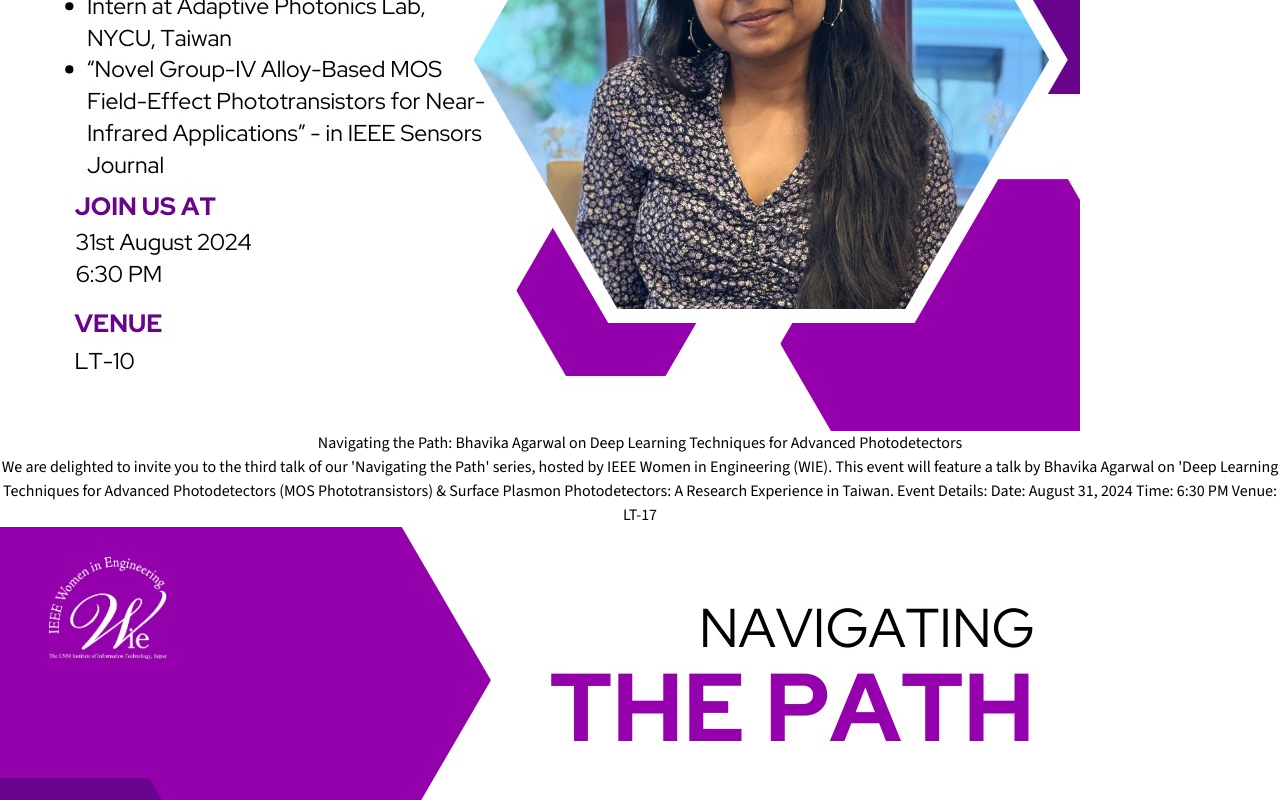
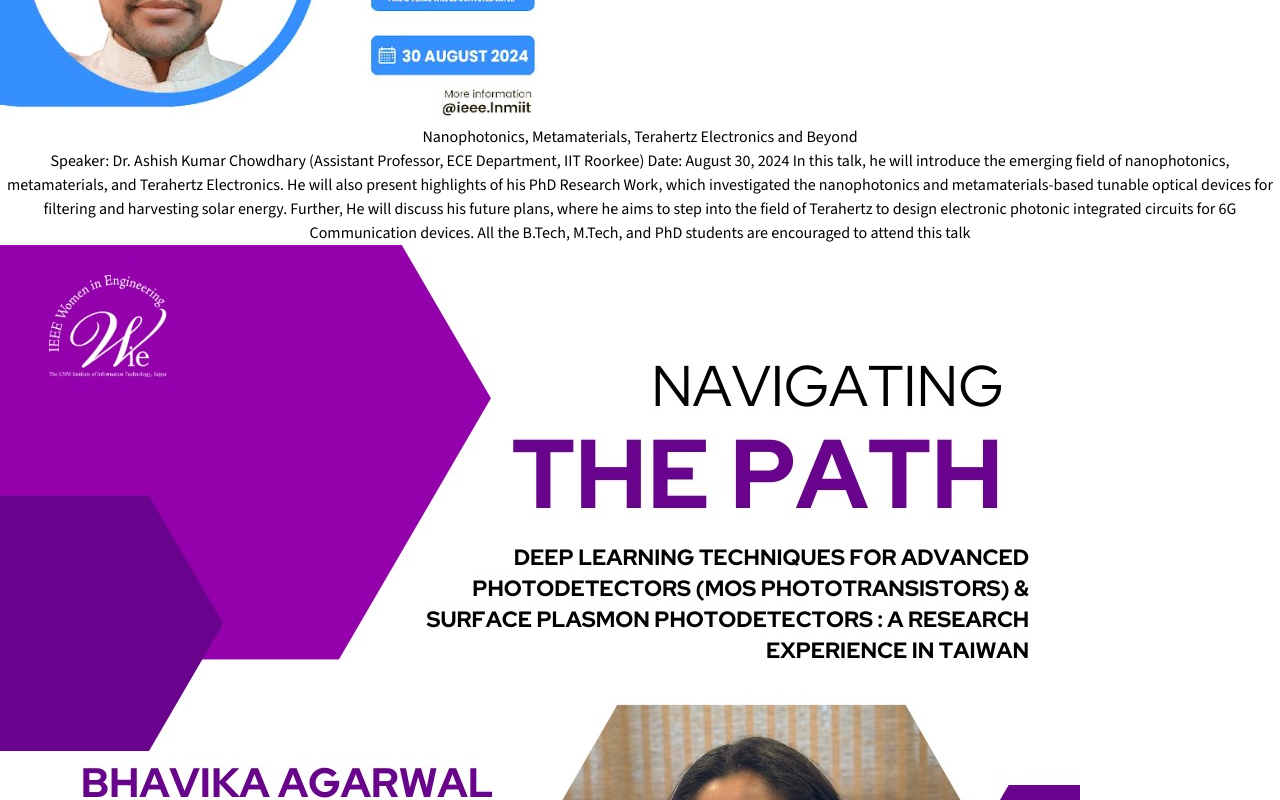
Before and after one commit to aanchalj08/IEEE-SB-Website-, a React (Vite) app: page /event in a window 1280 px wide. Shown: the part 4120-4920 px from the top of the page. Built offline with nearby package versions, Linux system fonts and the light colour scheme.

Commit message:
updated events

```diff
--- a/src/Event/EventData.js
+++ b/src/Event/EventData.js
@@ -4,9 +4,15 @@ import img3 from "../assets/robothon.jpg";
 import img4 from "../assets/crack.jpg";
 import img5 from "../assets/Code_hunt.jpg";
 import img6 from "../assets/talk1.jpg";
-import img7 from "../assets/talk2.jpg"
-import img8 from "../assets/talk3.jpg"
+import img7 from "../assets/talk2.jpg";
+import img8 from "../assets/talk3.jpg";
+import img9 from "../assets/talk4.jpg";
 export const EventCardContent = [
+  {
+    photo: img9,
+    title: " Nanophotonics, Metamaterials, Terahertz Electronics and Beyond",
+    content: "Speaker: Dr. Ashish Kumar Chowdhary (Assistant Professor, ECE Department, IIT Roorkee) Date: August 30, 2024 In this talk, he will introduce the emerging field of nanophotonics, metamaterials, and Terahertz Electronics. He will also present highlights of his PhD Research Work, which investigated the nanophotonics and metamaterials-based tunable optical devices for filtering and harvesting solar energy. Further, He will discuss his future plans, where he aims to step into the field of Terahertz to design electronic photonic integrated circuits for 6G Communication devices. All the B.Tech, M.Tech, and PhD students are encouraged to attend this talk"
+  },
   {
     photo: img8,
     title: " Navigating the Path: Bhavika Agarwal on Deep Learning Techniques for Advanced Photodetectors",
```
Also changed, not shown: src/assets/talk4.jpg (added).
